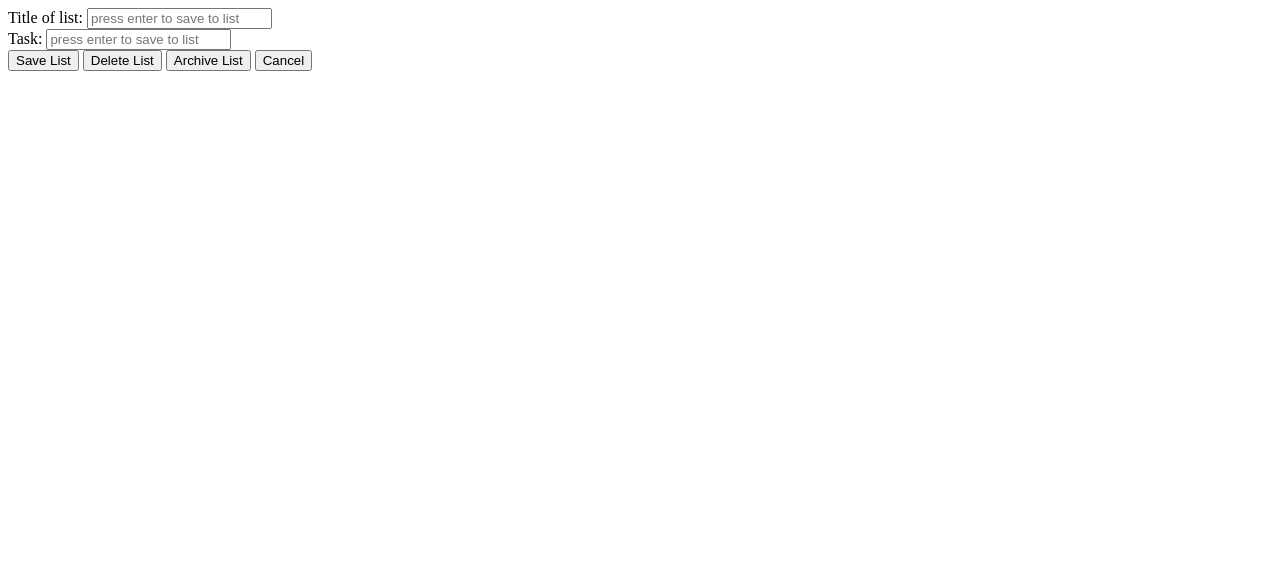
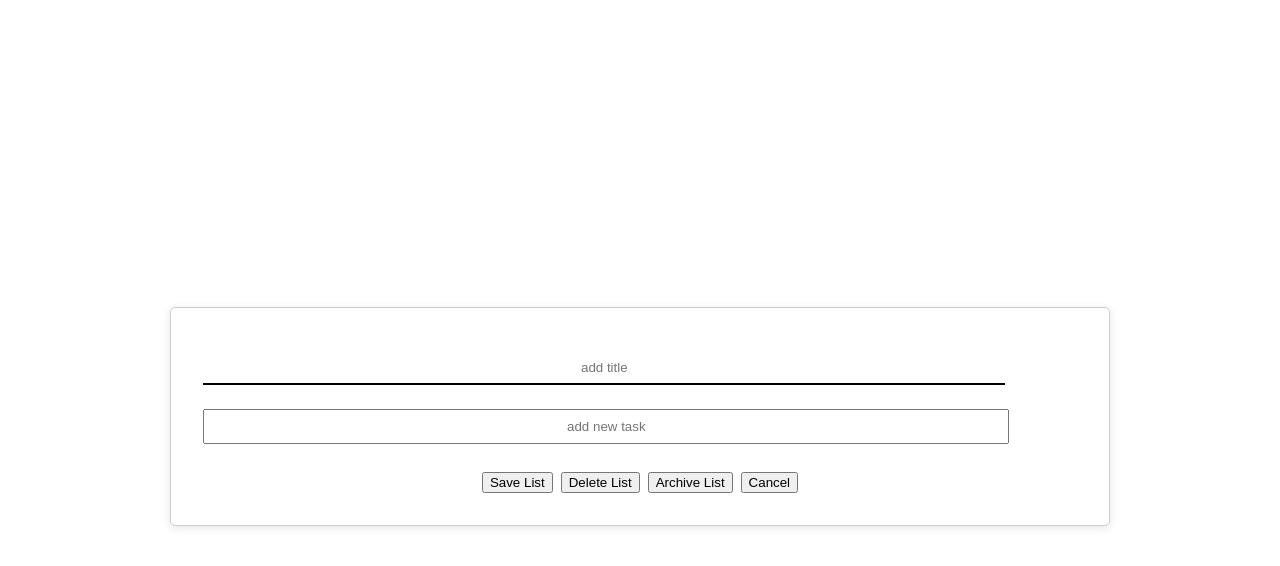
Before and after one commit to mell0tr0n/WebAppFinalProj, a plain HTML site: page listDetail.html in a window 1280 px wide. Drawn offline with Linux system fonts and the light colour scheme; a web font is replaced by a local one.

Commit message:
update css for listDetail

```diff
--- a/listDetail.html
+++ b/listDetail.html
@@ -4,26 +4,34 @@
     <meta charset="UTF-8">
     <meta name="viewport" content="width=device-width, initial-scale=1.0">
     <title>Create List</title>
+    <link rel="stylesheet" href="./styles.css">
+    <link rel="preconnect" href="https://fonts.googleapis.com">
+    <link rel="preconnect" href="https://fonts.gstatic.com" crossorigin>
+    <link href="https://fonts.googleapis.com/css2?family=Wittgenstein:ital,wght@0,400..900;1,400..900&display=swap" rel="stylesheet">
 </head>
 <body>
-     <div>
+     <div class="form-container">
+        <form id="edit-list">
+            <div class="list-attributes">
                 <!-- list title -->
-        <label for="title">Title of list:</label>
-        <input type="text" name="title" id="title" placeholder="press enter to save to list">
+                <label for="title"></label>
+                <input type="text" class="text-input" name="title" id="title" placeholder="add title">
             </div>
 
-    <div>
+            <div class="list-attributes">
                 <!-- add item -->
-        <label for="addTask">Task:</label>
-        <input type="text" name="addTask" id="addTask" placeholder="press enter to save to list">
+                <label for="add-task"></label>
+                <input type="text" class="text-input" name="addTask" id="add-task" placeholder="add new task">
             </div>
 
             <!-- cancel, save, delete, archive buttons -->
-    <div>
-        <input type="button" value="Save List">
-        <input type="button" value="Delete List">
-        <input type="button" value="Archive List">
-        <input type="button" value="Cancel">
+            <div id="list-btns-container">
+                <input type="button" class="list-btns" value="Save List">
+                <input type="button" class="list-btns" value="Delete List">
+                <input type="button" class="list-btns" value="Archive List">
+                <input type="button" class="list-btns" value="Cancel">
+            </div>
+        </form>
      </div>
 </body>
 </html>
--- a/styles.css
+++ b/styles.css
@@ -1,6 +1,13 @@
-body {
+/* body {
     font-family: 'Wittgenstein', sans-serif;
     font-weight: bold;
+    width: 100%;
+} */
+
+/* to prep for flexbox */
+html, body {
+    height: 100%; /* Ensure full height for centering */
+    margin: 0; /* Remove default margin */
 }
 
 ul {
@@ -38,7 +45,7 @@ ul {
     align-items: center;
 }
 
-#new-list {
+#add-list-btn {
     width: 2em;
     height: 2em;
     border-radius: 50%;
@@ -48,7 +55,7 @@ ul {
     background-repeat: no-repeat;
 }
 
-#new-list:hover {
+#add-list-btn:hover {
     background-color: #437482;
     transform: scale(1.2); /* Slightly larger */
 }
@@ -61,6 +68,76 @@ ul {
     height: auto;
 }
 
-#new-list:hover + .hover-text {
+#add-list-btn:hover + .hover-text {
     display: inline; /* Show text when hovering over the button */
 }
+
+
+/* #edit-list {
+    border: 2px solid black;
+    margin: 3rem;
+    padding: 2rem;
+} */
+
+/* listDetail form */
+#edit-list {
+    border: 1px solid #ccc; /* Optional: border for the form */
+    padding: 2rem;
+    border-radius: 5px; /* Optional: rounded corners */
+    box-shadow: 0 2px 10px rgba(0, 0, 0, 0.1); /* Optional: shadow effect */
+    width: 70%;
+}
+
+/* form items on listDetail */
+.list-attributes {
+    padding: 0.75rem 0;
+}
+
+/*
+#list-btns-container {
+    width: 100%;
+    margin: 1rem auto;
+} */
+
+#list-btns-container {
+    display: flex;
+    justify-content: center; /* Center horizontally */
+    align-items: center; /* Center vertically */
+    height: 100%;
+    margin-top: 1rem;
+}
+
+.list-btns {
+    margin: 0 0.25rem;
+}
+
+/* listDetails form container */
+.form-container {
+    display: flex;
+    justify-content: center; /* Center horizontally */
+    align-items: center; /* Center vertically */
+    height: 100%; /* Full height */
+    margin: 1rem;
+}
+
+/* input[type="text"] {
+    width: 80%;
+} */
+
+/* add title input on listDetail */
+#title {
+    border-style: none;
+    border-bottom: 2px solid black;
+}
+
+/* #add-task {
+    width: 100%;
+
+} */
+
+.text-input {
+    width: 90%;
+    padding: 0.5rem;
+    margin: 0;
+    text-align: center;
+}
```
Also changed, not shown: dashboard.html (+2 -1 lines). Lines whose indentation alone changed are shown as unchanged.
